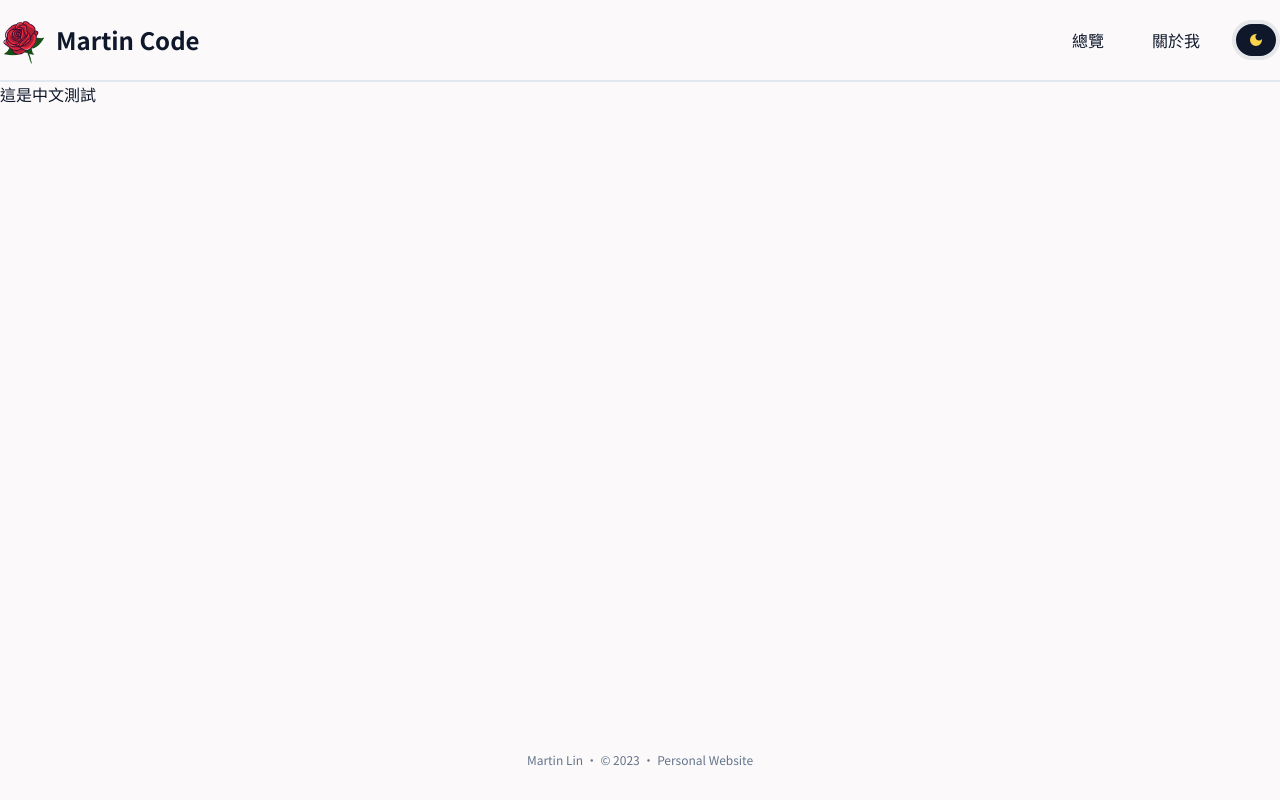
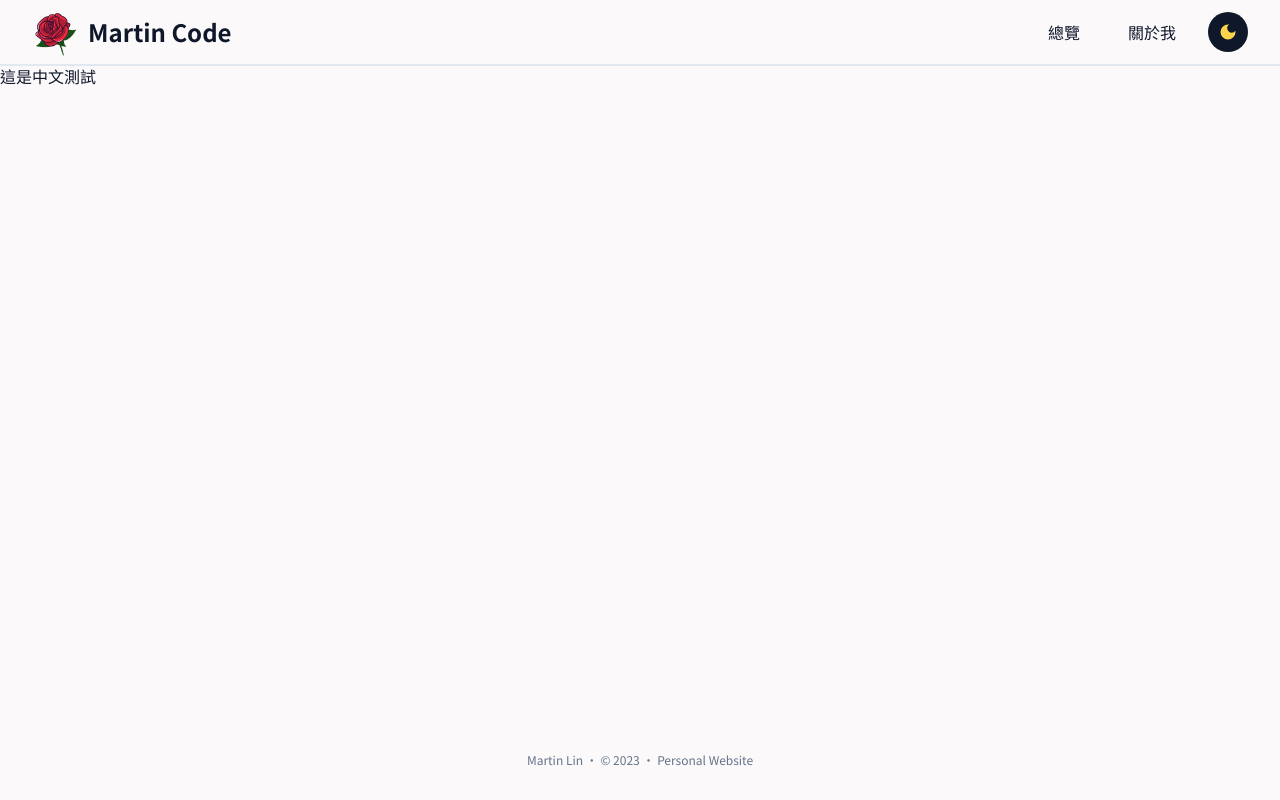
Before and after one commit to ChengYiLin/MTCode, a Next.js app: page / in a window 1280 px wide. Built offline with nearby package versions, Linux system fonts and the light colour scheme.

Commit message:
style: Reconstruct the CSS for header`

```diff
--- a/src/app/globals.css
+++ b/src/app/globals.css
@@ -4,11 +4,15 @@
 
 @layer base {
     body {
-        @apply bg-light text-dark dark:bg-dark dark:text-light transition-colors duration-300
+        @apply bg-light text-dark dark:bg-dark dark:text-light transition-colors duration-150
     }
 }
 
 @layer components {
+    .flex-center {
+      @apply flex justify-center items-center
+    }
+
     .bg-gradient {
       @apply bg-gradient-to-br from-blue-300 to-rose-400 dark:from-green-400 dark:to-blue-500
     }
--- a/src/app/layout.tsx
+++ b/src/app/layout.tsx
@@ -21,9 +21,9 @@ export default function RootLayout({
     <html lang="zh-TW" className={`${notoSansTC.variable}`}>
       <head />
       <body className={`${notoSansTC.className}`}>
-        <div className="flex flex-col min-h-screen">
+        <div className="flex flex-col min-h-screen relative">
           <Header />
-          <main className="flex-auto">{children}</main>
+          <main className="flex-auto pt-14 sm:pt-16">{children}</main>
           <Footer />
         </div>
       </body>
--- a/src/components/Layout/DarkModeSwitch.tsx
+++ b/src/components/Layout/DarkModeSwitch.tsx
@@ -32,16 +32,16 @@ const DarkModeSwitch: FC = () => {
 
   return (
     <button
-      className="px-3 py-2 rounded-full border-4 bg-dark "
+      className="w-7 h-7 sm:w-10 sm:h-10 flex-center rounded-full bg-dark dark:bg-light"
       onClick={(e) => {
         e.preventDefault();
         toggleWebSiteMode();
       }}
     >
       {theme === ETheme["DARK"] ? (
-        <MdLightMode className="text-amber-500" />
+        <MdLightMode className="text-amber-500 text-base sm:text-xl" />
       ) : (
-        <MdDarkMode className="text-amber-300" />
+        <MdDarkMode className="text-amber-300 text-base sm:text-xl" />
       )}
     </button>
   );
--- a/src/components/Layout/Header.tsx
+++ b/src/components/Layout/Header.tsx
@@ -7,14 +7,14 @@ import MobileMenu from "./MobileMenu";
 
 const Header: FC = () => {
   return (
-    <header className="relative border-b-2 border-slate-200 dark:border-slate-500">
-      <div className="py-2 sm:py-4 container mx-auto flex justify-between items-center">
+    <header className="fixed inset-x-0 border-b-2 border-slate-200 dark:border-slate-500">
+      <div className="px-4 sm:px-8 h-14 sm:h-16 box-border py-2 container mx-auto flex justify-between items-center">
         <Link href="/">
-          <div className="pl-2 sm:pl-0 flex items-center gap-2 select-none cursor-pointer hover:text-primary">
+          <div className="flex items-center gap-2 select-none cursor-pointer hover:text-primary">
             <div className="w-9 h-9 sm:w-12 sm:h-12 relative">
               <Image src="/logo/rose.png" alt="Logo" fill />
             </div>
-            <span className="text-lg sm:text-[24px] font-bold transition-colors duration-300 text">
+            <span className="text-lg sm:text-[24px] font-bold transition-colors duration-150 text">
               Martin Code
             </span>
           </div>
--- a/src/components/Layout/MobileMenu.tsx
+++ b/src/components/Layout/MobileMenu.tsx
@@ -19,11 +19,11 @@ const MobileMenu: FC = () => {
 
   return (
     <>
-      <div className="p-3" onClick={() => setShowMenu((prev) => !prev)}>
-        <RiMenuFoldLine className="text-xl cursor-pointer" />
+      <div className="pl-2" onClick={() => setShowMenu((prev) => !prev)}>
+        <RiMenuFoldLine className="text-2xl cursor-pointer" />
       </div>
       <div
-        className={`fixed inset-0 bg-slate-50/25 backdrop-blur-lg flex justify-end ${
+        className={`fixed inset-0 bg-slate-50/25 dark:bg-slate-400/25 backdrop-blur-lg flex justify-end z-30 ${
           showMenu ? "translate-x-0" : "translate-x-full"
         }`}
       >
@@ -33,23 +33,23 @@ const MobileMenu: FC = () => {
             showMenu ? "translate-x-0" : "translate-x-full"
           }`}
         >
-          <div className="basis-[60px] border-b-2 flex justify-between items-center">
-            <div className="px-3">
+          <div className="basis-14 box-border px-4 py-3 border-b-2 flex justify-between items-center">
+            <div>
               <DarkModeSwitch />
             </div>
-            <div className="p-3" onClick={() => setShowMenu(false)}>
-              <RiCloseLine className="text-xl cursor-pointer" />
+            <div onClick={() => setShowMenu(false)}>
+              <RiCloseLine className="text-2xl cursor-pointer" />
             </div>
           </div>
           <div className="grow basis-auto">
             <nav>
               <a onClick={(e) => handleNavigate(e, "/Blog")}>
-                <div className="p-4 border-b-2 hover:bg-slate-200 dark:hover:bg-slate-700 cursor-pointer">
+                <div className="px-4 py-3 border-b-2 hover:bg-slate-200 dark:hover:bg-slate-700 cursor-pointer">
                   總覽
                 </div>
               </a>
               <a onClick={(e) => handleNavigate(e, "/About")}>
-                <div className="p-4 border-b-2 hover:bg-slate-200 dark:hover:bg-slate-700 cursor-pointer">
+                <div className="px-4 py-3 border-b-2 hover:bg-slate-200  cursor-pointer">
                   關於我
                 </div>
               </a>
```
